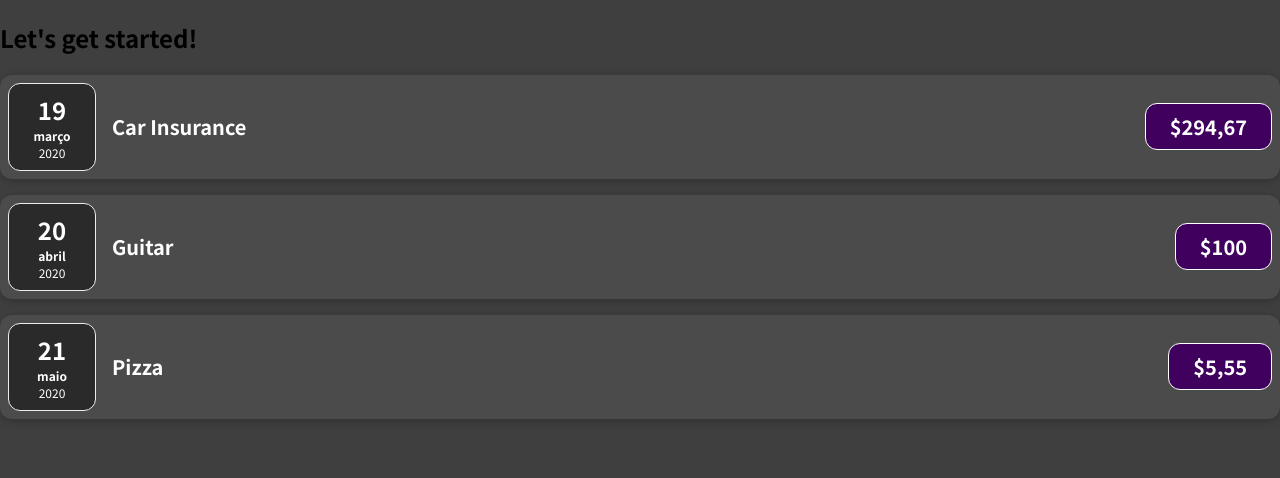
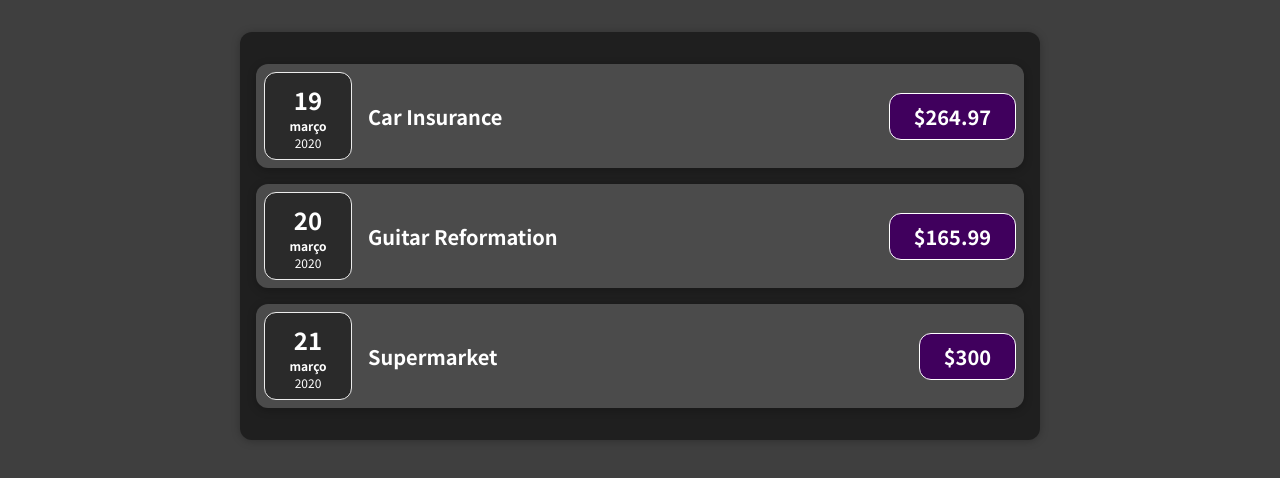
Before and after one commit to douggo/React-The-Complete-Guide, a React (Create React App) app: page / in a window 1280 px wide. Shown: the top 478 px of the page. Built offline with nearby package versions, Linux system fonts and the light colour scheme.

Commit message:
builind a component to store all expenses

```diff
--- a/src/App.js
+++ b/src/App.js
@@ -1,12 +1,26 @@
-import ExpenseItem from "./components/ExpenseItem";
+import ExpenseList from "./components/ExpenseList";
 
 function App() {
+  const expenses = [
+    {
+      description : 'Car Insurance',
+      date        : new Date(2020, 2, 19),
+      value       : 264.97
+    },
+    {
+      description : 'Guitar Reformation',
+      date        : new Date(2020, 2, 20),
+      value       : 165.99
+    },
+    {
+      description : 'Supermarket',
+      date        : new Date(2020, 2, 21),
+      value       : 300.00
+    }
+  ];
   return (
     <div>
-      <h2>Let's get started!</h2>
-      <ExpenseItem date={new Date(2020, 2, 19)} description='Car Insurance' value='294,67' />
-      <ExpenseItem date={new Date(2020, 3, 20)} description='Guitar' value='100' />
-      <ExpenseItem date={new Date(2020, 4, 21)} description='Pizza' value='5,55' />
+      <ExpenseList expenses={expenses} />
     </div>
   );
 }
--- /dev/null
+++ b/src/components/ExpenseList.css
@@ -0,0 +1,9 @@
+.expenses {
+  padding: 1rem;
+  background-color: rgb(31, 31, 31);
+  margin: 2rem auto;
+  width: 50rem;
+  max-width: 95%;
+  border-radius: 12px;
+  box-shadow: 0 1px 8px rgba(0, 0, 0, 0.25);
+}
--- /dev/null
+++ b/src/components/ExpenseList.js
@@ -0,0 +1,18 @@
+import React from "react";
+import ExpenseItem from "./ExpenseItem";
+import './ExpenseList.css';
+
+function ExpenseList(props) {
+  return (
+    <div className='expenses'>
+      {
+        props.expenses.map(expense => {
+          return <ExpenseItem description={expense.description} date={expense.date} value={expense.value} />
+        })
+      }
+    </div>
+  );
+
+}
+
+export default ExpenseList;
```
